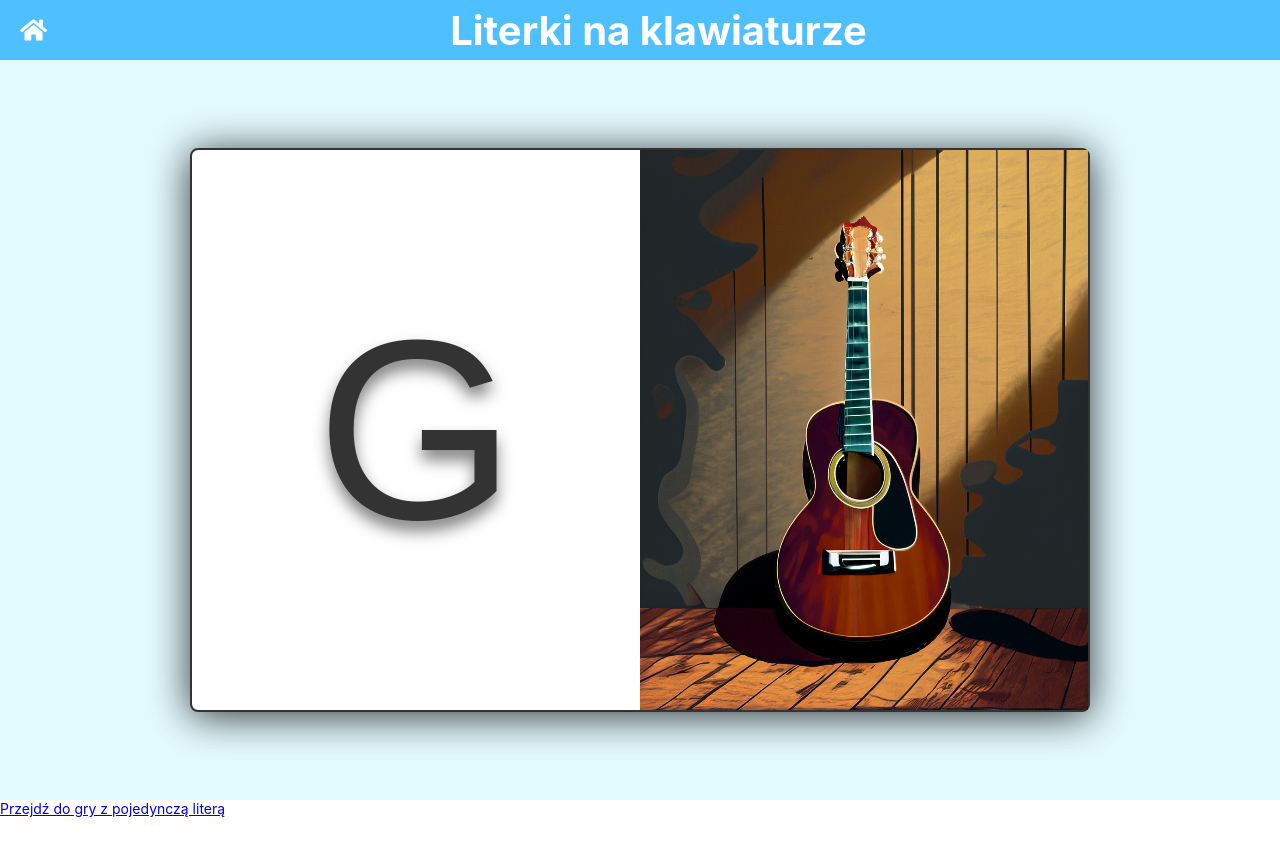
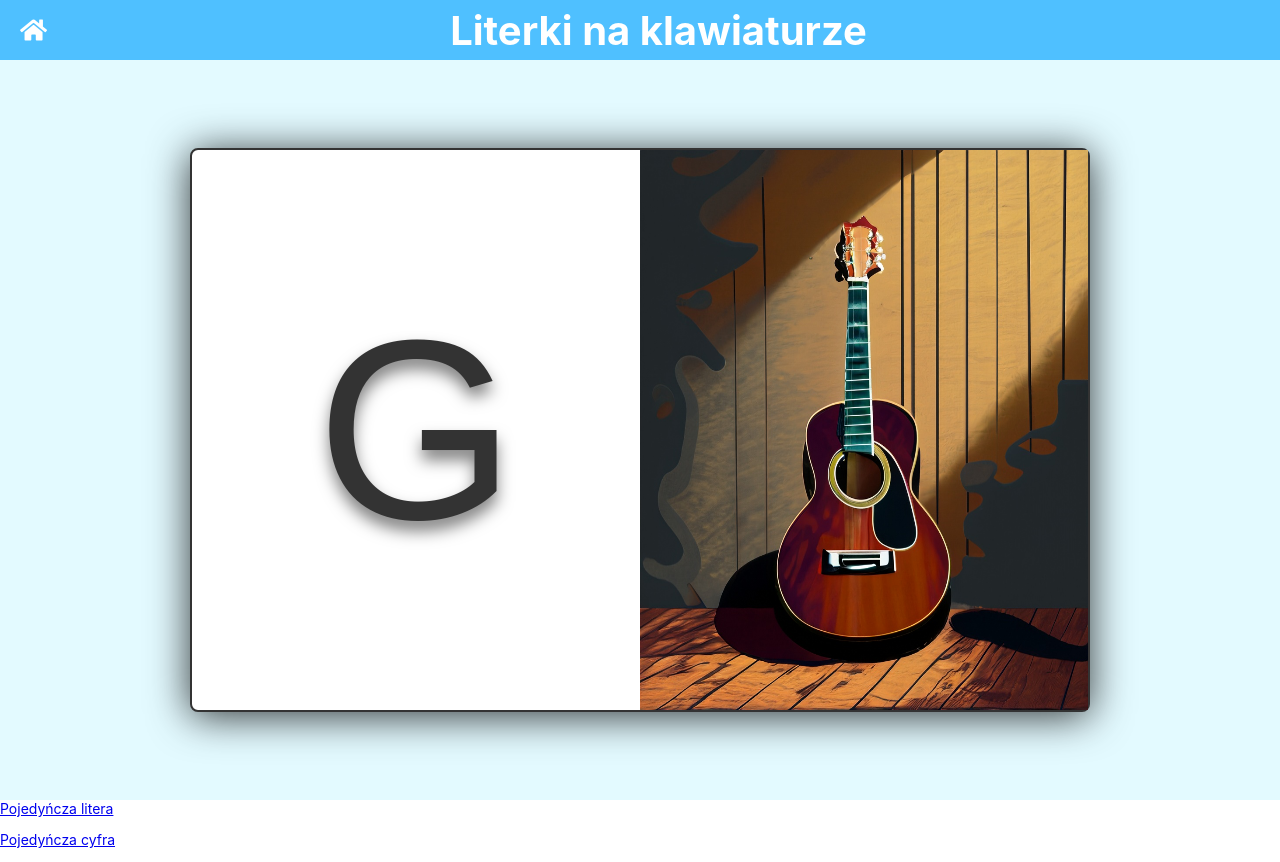
Before and after one commit to Patresss/Gry-Online, an Angular app: page /pojedyncza-litera in a window 1280 px wide. Before the commit the page ends 817 px from the top, so only its background shows below. Built offline with nearby package versions, Linux system fonts and the light colour scheme.

Commit message:
Improvements

```diff
--- a/package.json
+++ b/package.json
@@ -7,7 +7,8 @@
     "build": "ng build",
     "babel": "ng build && babel ./dist/gry-online -d ./dist/gry-online",
     "deploy": "xcopy /s /e dist\\gry-online \\\\PatrykNas\\web\\Gry",
-    "build-and-deploy": "ng build && xcopy /s /e /y Tadist\\gry-online \\\\PatrykNas\\web\\Gry",
+    "build-and-deploy": "ng build && && xcopy /s /e /y dist\\gry-online \\\\PatrykNas\\web\\Gry",
+    "build-and-deploy-lg": "ng build && babel ./dist/gry-online -d ./dist/gry-online && xcopy /s /e /y dist\\gry-online \\\\PatrykNas\\web\\Gry",
     "watch": "ng build --watch --configuration development",
     "test": "ng test"
   },
--- a/src/app/app.module.ts
+++ b/src/app/app.module.ts
@@ -7,6 +7,7 @@ import {RouterModule, RouterOutlet, Routes} from "@angular/router";
 import { MainPageComponent } from './main-page/main-page.component';
 import {SingleCharacterGameComponent} from "./single-character-game/single-character-game.component";
 import {SingleLetterGameComponent} from "./single-letter-game/single-letter-game.component";
+import {SingleDigitGameComponent} from "./single-digit-game/single-digit-game.component";
 
 
 const routes: Routes = [
@@ -18,6 +19,14 @@ const routes: Routes = [
       title: 'Literki na klawiaturze'
     }
   },
+  {
+    path: 'pojedyncza-cyfra',
+    component: SingleDigitGameComponent,
+
+    data: {
+      title: 'Cyferki na klawiaturze'
+    }
+  },
 ];
 
 @NgModule({
@@ -25,6 +34,7 @@ const routes: Routes = [
     AppComponent,
     SingleCharacterGameComponent,
     SingleLetterGameComponent,
+    SingleDigitGameComponent,
     ToolbarComponent,
     MainPageComponent,
   ],
--- a/src/app/main-page/main-page.component.css
+++ b/src/app/main-page/main-page.component.css
@@ -0,0 +1,3 @@
+.card {
+
+}
--- a/src/app/main-page/main-page.component.html
+++ b/src/app/main-page/main-page.component.html
@@ -1 +1,7 @@
-<a routerLink="/pojedyncza-litera">Przejdź do gry z pojedynczą literą</a>
+<div>
+    <a routerLink="/pojedyncza-litera">Pojedyńcza litera</a>
+</div>
+
+<p>
+    <a routerLink="/pojedyncza-cyfra">Pojedyńcza cyfra</a>
+</p>
--- a/src/app/single-character-game/single-character-game.component.ts
+++ b/src/app/single-character-game/single-character-game.component.ts
@@ -24,8 +24,9 @@ export class SingleCharacterGameComponent implements OnInit {
   }
 
   private getRandomCharacter(): string {
-    const randomIndex = Math.floor(Math.random() * this.availableCharacters.length);
-    return this.availableCharacters[randomIndex];
+    const availableCharactersWithoutCurrentCharacter = this.availableCharacters.replace(this.currentCharacter, '');
+    const randomIndex = Math.floor(Math.random() * availableCharactersWithoutCurrentCharacter.length);
+    return availableCharactersWithoutCurrentCharacter[randomIndex];
   }
 
   private updateCharacter(): void {
--- /dev/null
+++ b/src/app/single-digit-game/single-digit-game.component.ts
@@ -0,0 +1,12 @@
+import {Component} from "@angular/core";
+
+@Component({
+    selector: 'app-single-digit-game',
+    template: '<app-single-character-game [availableCharacters]="availableCharacters" [assetFolder]="assetFolder"/>'
+})
+export class SingleDigitGameComponent {
+
+    availableCharacters: string = '1234567890';
+    assetFolder: string = 'single-digit';
+
+}
--- a/src/app/single-letter-game/single-letter-game.component.html
+++ /dev/null
@@ -1 +0,0 @@
-<app-single-character-game [availableCharacters]="availableCharacters" [assetFolder]="assetFolder"/>
--- a/src/app/single-letter-game/single-letter-game.component.ts
+++ b/src/app/single-letter-game/single-letter-game.component.ts
@@ -1,8 +1,8 @@
 import {Component} from "@angular/core";
 
 @Component({
-    selector: 'app-single-letter',
-    templateUrl: './single-letter-game.component.html'
+    selector: 'app-single-letter-game',
+    template: '<app-single-character-game [availableCharacters]="availableCharacters" [assetFolder]="assetFolder"/>'
 })
 export class SingleLetterGameComponent {
 
```
